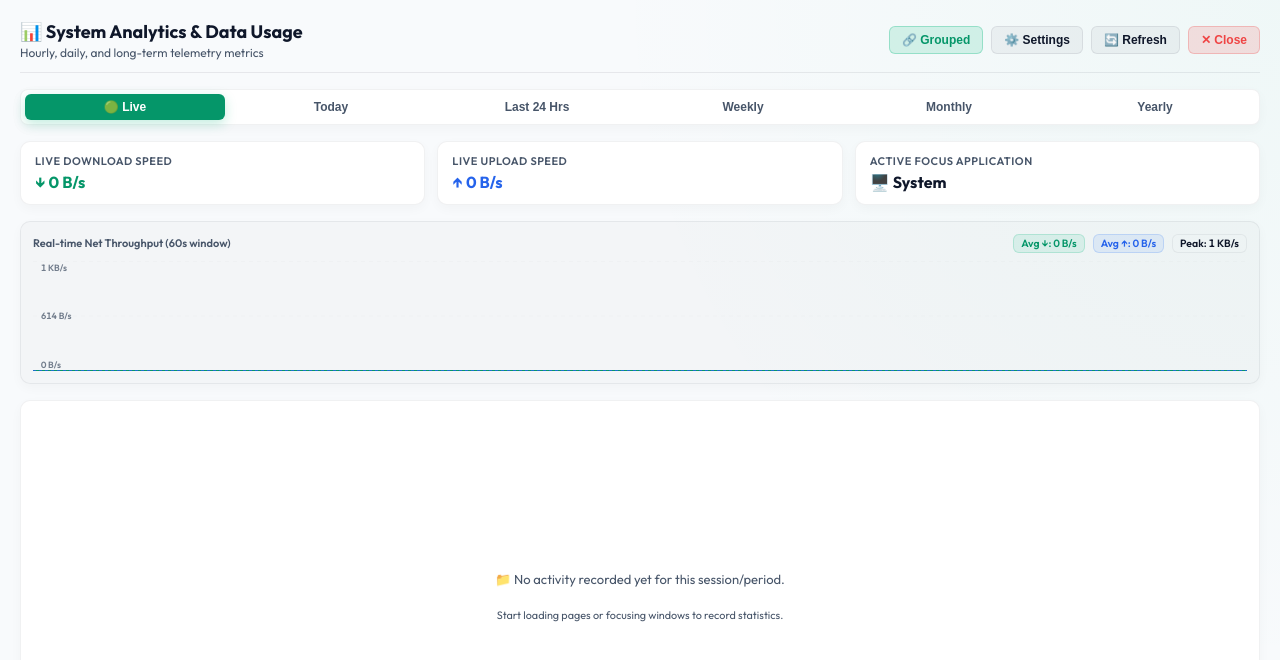
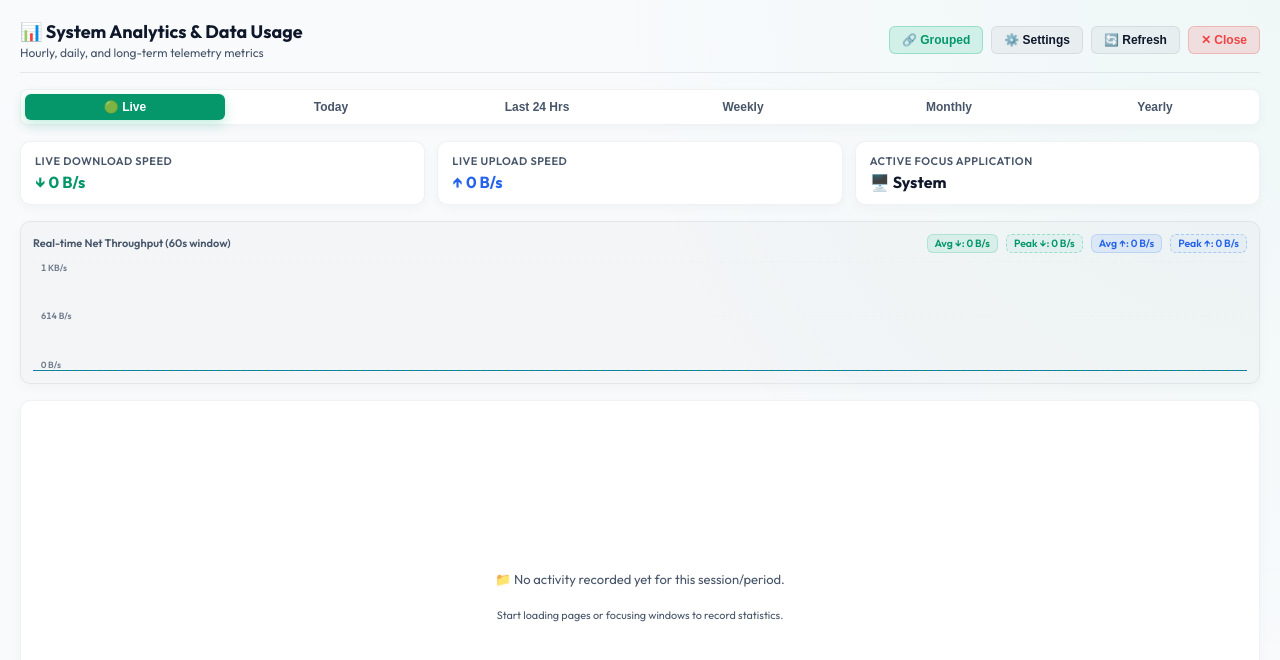
Before and after one commit to iharshraj1123/modern-internet-speed-meter, a SvelteKit app: page /dashboard in a window 1280 px wide. Shown: the top 660 px of the page. Built offline with nearby package versions, Linux system fonts and the light colour scheme.

Commit message:
Replace single Peak badge with Peak Download and Peak Upload badges in Dashboard Live chart

```diff
--- a/src/routes/dashboard/+page.svelte
+++ b/src/routes/dashboard/+page.svelte
@@ -95,6 +95,16 @@
     if (active.length === 0) return 0;
     const sum = active.reduce((acc, v) => acc + v, 0);
     return sum / active.length;
+  });
+
+  let peakLiveDown = $derived.by(() => {
+    if (!liveHistory.download || liveHistory.download.length === 0) return 0;
+    return Math.max(...liveHistory.download);
+  });
+
+  let peakLiveUp = $derived.by(() => {
+    if (!liveHistory.upload || liveHistory.upload.length === 0) return 0;
+    return Math.max(...liveHistory.upload);
   });
 
   let liveDownPath = $derived(getSvgPath(liveHistory.download, 120, scaleLiveMax));
@@ -407,8 +417,9 @@
         <span class="chart-title">Real-time Net Throughput (60s window)</span>
         <div class="chart-stats-badges">
           <span class="chart-stat-pill down" title="Average Download Speed">Avg ↓: {formatSpeed(avgLiveDown, $settings.unit)}</span>
+          <span class="chart-stat-pill down-peak" title="Peak Download Speed">Peak ↓: {formatSpeed(peakLiveDown, $settings.unit)}</span>
           <span class="chart-stat-pill up" title="Average Upload Speed">Avg ↑: {formatSpeed(avgLiveUp, $settings.unit)}</span>
-          <span class="chart-stat-pill peak" title="Peak Speed">Peak: {formatSpeed(smoothLiveMax, $settings.unit)}</span>
+          <span class="chart-stat-pill up-peak" title="Peak Upload Speed">Peak ↑: {formatSpeed(peakLiveUp, $settings.unit)}</span>
         </div>
       </div>
       <div class="chart-body">
@@ -821,16 +832,22 @@
     border: 1px solid rgba(16, 185, 129, 0.2);
   }
 
+  .chart-stat-pill.down-peak {
+    color: var(--accent-emerald);
+    background: rgba(16, 185, 129, 0.05);
+    border: 1px dashed rgba(16, 185, 129, 0.35);
+  }
+
   .chart-stat-pill.up {
     color: var(--accent-blue);
     background: rgba(59, 130, 246, 0.1);
     border: 1px solid rgba(59, 130, 246, 0.2);
   }
 
-  .chart-stat-pill.peak {
-    color: var(--text-primary);
-    background: rgba(255, 255, 255, 0.05);
-    border: 1px solid var(--card-border);
+  .chart-stat-pill.up-peak {
+    color: var(--accent-blue);
+    background: rgba(59, 130, 246, 0.05);
+    border: 1px dashed rgba(59, 130, 246, 0.35);
   }
 
   .chart-body {
```
